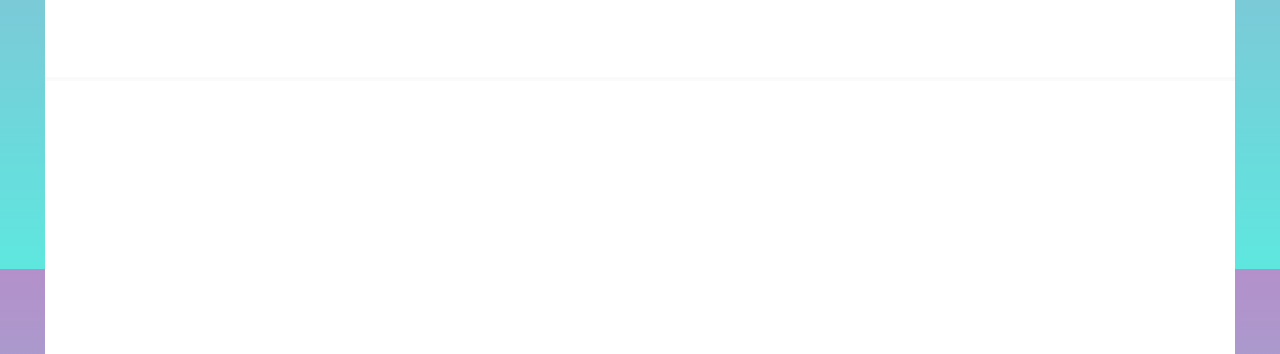
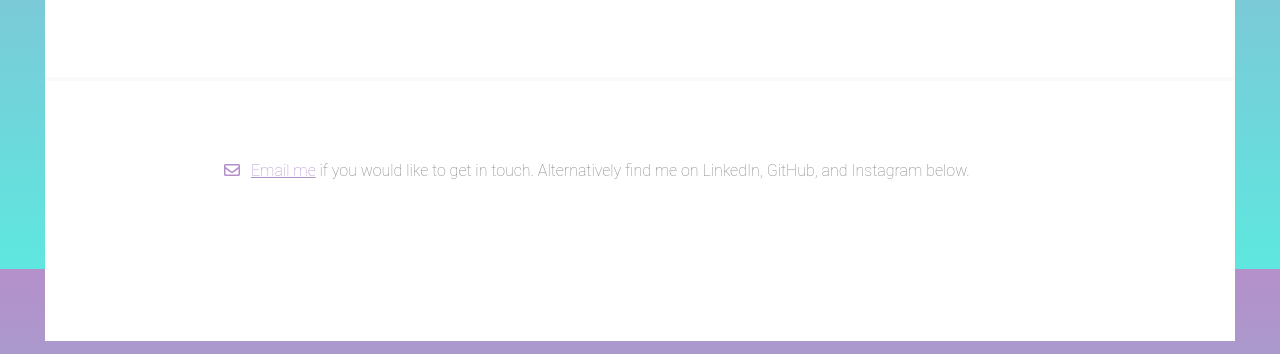
Before and after one commit to tjk3o/tjk3o.github.io, a website: page index.html in a window 1280 px wide. Shown: the part 2131-2485 px from the top of the page. Drawn offline with nearby package versions, Linux system fonts and the light colour scheme.

Commit message:
Added contact section

```diff
--- a/index.html
+++ b/index.html
@@ -130,7 +130,12 @@
       </article>
 
       <article id="contact">
-
+        <p>
+          <a href="mailto:thomasjameskeogh@gmail.com"><i class="far fa-envelope"></i></a>
+          &nbsp
+          <a href="mailto:thomasjameskeogh@gmail.com">Email me</a>
+          if you would like to get in touch. Alternatively find me on LinkedIn, GitHub, and Instagram below.
+        </p>
       </article>
 
       <footer>
--- a/scss/main.scss
+++ b/scss/main.scss
@@ -275,8 +275,18 @@ body {
 
     #contact {
       width: 100%;
-      height: 500px;
+      height: 100px;
       background-color: #fff;
+      padding-top: 80px;
+      padding-bottom: 80px;
+
+      a {
+        color: #b490ca;
+      }
+      p {
+        width: 70%;
+        margin: 0 auto;
+      }
     }
 
 
```
Also changed, not shown: css/style.css, 1 other file.
